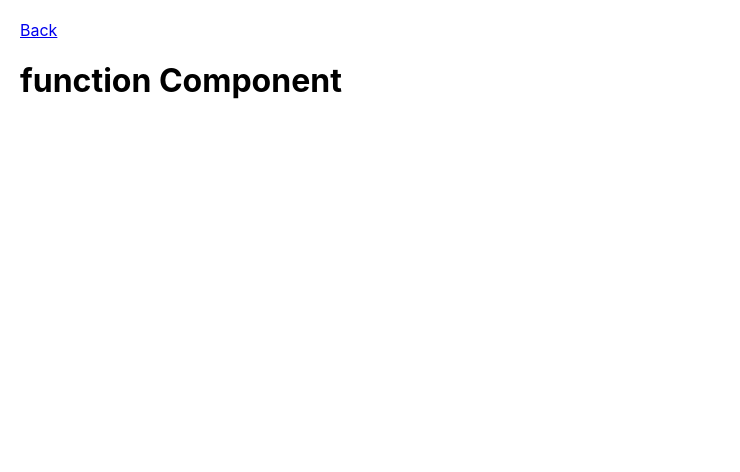
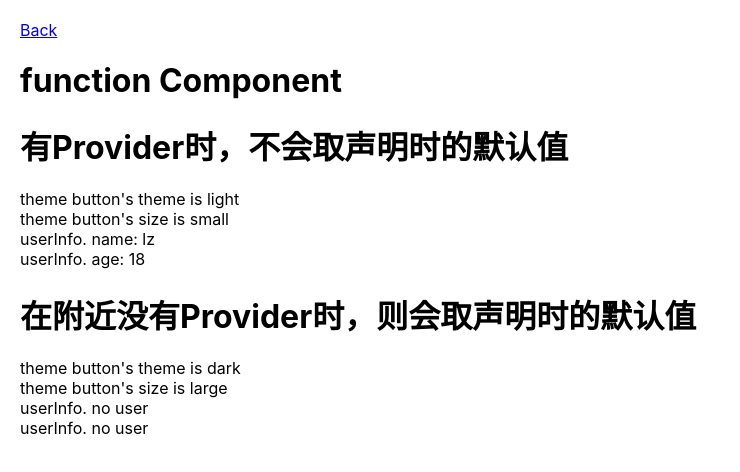
Before and after one commit to lz82/react-feature, a React (Create React App) app: page /function/use-context in a window 1280 px wide. Shown: the top 472 px of the page, without its empty margins (0-740 px from the left). Built offline with nearby package versions, Linux system fonts and the light colour scheme.

Commit message:
:construction: complete use effect & context

```diff
--- a/src/pages/function-component/index.jsx
+++ b/src/pages/function-component/index.jsx
@@ -3,6 +3,7 @@ import { Route, Link } from "react-router-dom";
 
 import UseState from "./use-state";
 import UseEffect from './ues-effect'
+import UseContext from './use-context'
 
 export default function FunctionComponent(props) {
   return (
@@ -18,6 +19,10 @@ export default function FunctionComponent(props) {
         path="/function/use-effect"
         render={props => <UseEffect {...props} />}
       />
+      <Route
+        path="/function/use-context"
+        render={props => <UseContext {...props} />}
+      />
     </div>
   );
 }
--- a/src/pages/function-component/ues-effect/index.jsx
+++ b/src/pages/function-component/ues-effect/index.jsx
@@ -1,9 +1,69 @@
-import React from 'react'
+import React, { useState, useEffect } from 'react';
 
-export default function UseEffectComponent() {
-  return (
-    <div>
+export default function UseEffectComponent(props) {
+	const [cnt, setCnt] = useState(0);
+	const [size, setSize] = useState({
+		width: window.document.documentElement.clientWidth,
+		height: window.document.documentElement.clientHeight,
+	});
 
-    </div>
-  )
+	useEffect(() => {
+		document.title = `cnt: ${cnt}, width: ${size.width}, height: ${size.height}`;
+	}, [cnt, size.height, size.width]);
+
+	useEffect(() => {
+		window.addEventListener('resize', handleResize);
+
+		return () => {
+			window.removeEventListener('resize', handleResize);
+		};
+	});
+
+	useEffect(() => {
+		const handleClick = () => {
+			console.log(cnt);
+		};
+
+		document.querySelector('#odd').addEventListener('click', handleClick);
+
+		return () => {
+			document.querySelector('#odd').removeEventListener('click', handleResize);
+		};
+	});
+
+	const handleResize = () => {
+		setSize({
+			width: window.document.documentElement.clientWidth,
+			height: window.document.documentElement.clientHeight,
+		});
+	};
+
+	const onAddCntClick = () => {
+		setCnt(cnt + 1);
+	};
+
+	return (
+		<div>
+			<div className="cnt">{cnt}</div>
+			<div>
+				<button onClick={onAddCntClick}>add cnt</button>
+			</div>
+
+			{cnt % 2 ? (
+				<div id="odd">
+					<div>
+						<div>width: {size.width}</div>
+						<div>height: {size.height}</div>
+					</div>
+				</div>
+			) : (
+				<span id="odd">
+					<div>
+						<div>width: {size.width}</div>
+						<div>height: {size.height}</div>
+					</div>
+				</span>
+			)}
+		</div>
+	);
 }
--- /dev/null
+++ b/src/pages/function-component/use-context/index.jsx
@@ -0,0 +1,46 @@
+import React, { createContext, useContext } from 'react';
+
+const themeCxt = createContext({ theme: 'dark', size: 'large' });
+const userCxt = createContext();
+
+export default function UseContextComponent() {
+	return (
+		<>
+			<themeCxt.Provider value={{ theme: 'light', size: 'small' }}>
+				<userCxt.Provider value={{ name: 'lz', age: 18 }}>
+					<h1>有Provider时，不会取声明时的默认值</h1>
+					<div>
+						<ToolBar>
+							<ThemeButton />
+						</ToolBar>
+					</div>
+				</userCxt.Provider>
+			</themeCxt.Provider>
+			<div>
+				<h1>在附近没有Provider时，则会取声明时的默认值</h1>
+				<ToolBar>
+					<ThemeButton />
+				</ToolBar>
+			</div>
+		</>
+	);
+}
+
+function ToolBar(props) {
+	return props.children;
+}
+
+function ThemeButton(props) {
+	const ctx = useContext(themeCxt);
+	const ctxUser = useContext(userCxt);
+	console.log(ctxUser);
+
+	return (
+		<>
+			<div>theme button's theme is {ctx.theme}</div>
+			<div>theme button's size is {ctx.size}</div>
+			<div>userInfo. {ctxUser ? 'name: ' + ctxUser.name : 'no user'}</div>
+			<div>userInfo. {ctxUser ? 'age: ' + ctxUser.age : 'no user'}</div>
+		</>
+	);
+}
--- a/src/pages/home/index.jsx
+++ b/src/pages/home/index.jsx
@@ -23,10 +23,13 @@ export default function index() {
       <h1>Function Component</h1>
       <ul>
         <li>
-          <Link to="/function/use-state">useState</Link>
+          <Link to="/function/use-state">use state</Link>
         </li>
         <li>
-          <Link to="/function/use-effect">useEffect</Link>
+          <Link to="/function/use-effect">use effect</Link>
+        </li>
+        <li>
+          <Link to="/function/use-context">use context</Link>
         </li>
       </ul>
     </div>
```
Also changed, not shown: 2 other files (tests, documents, lock files or other folders).
